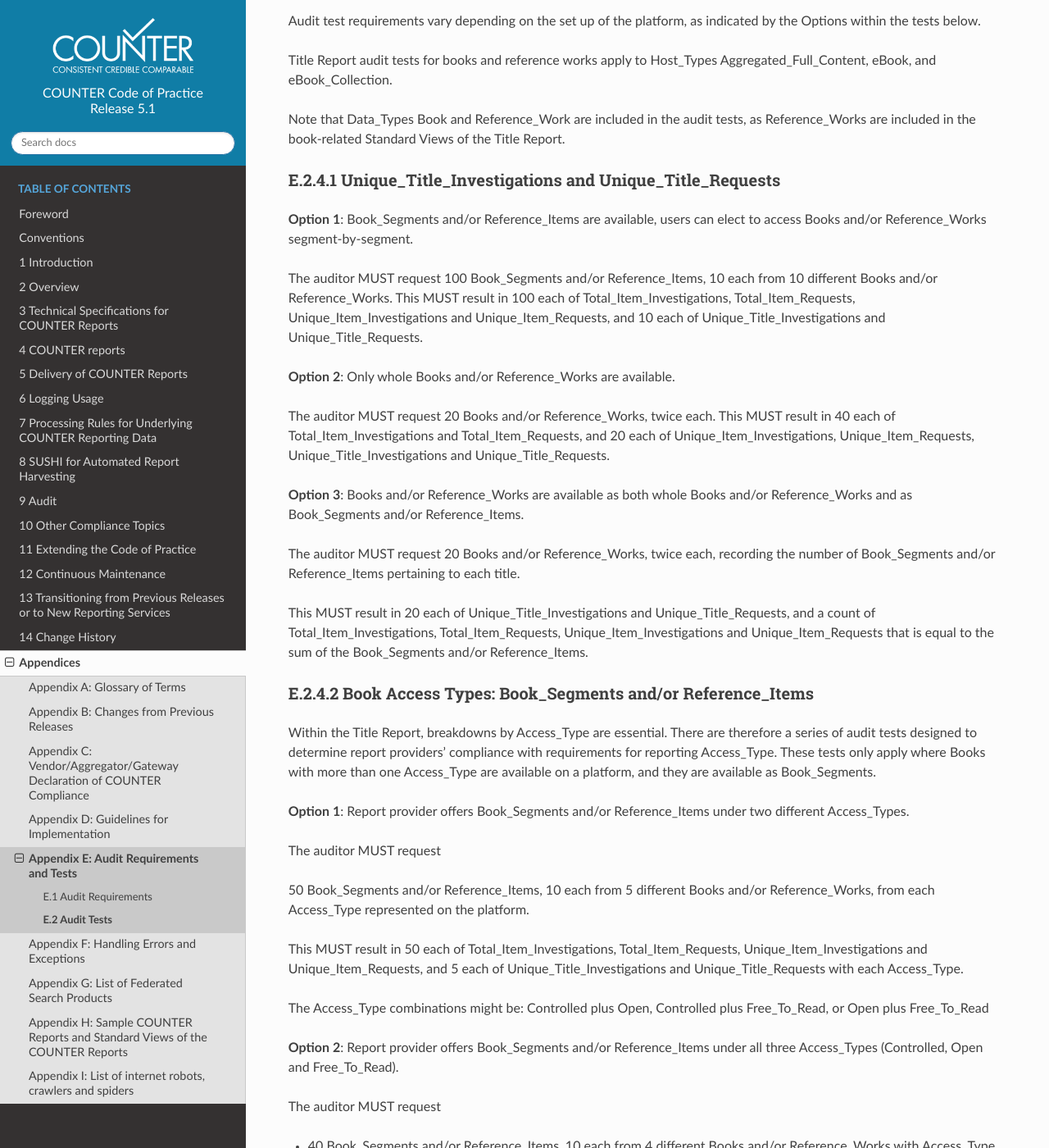
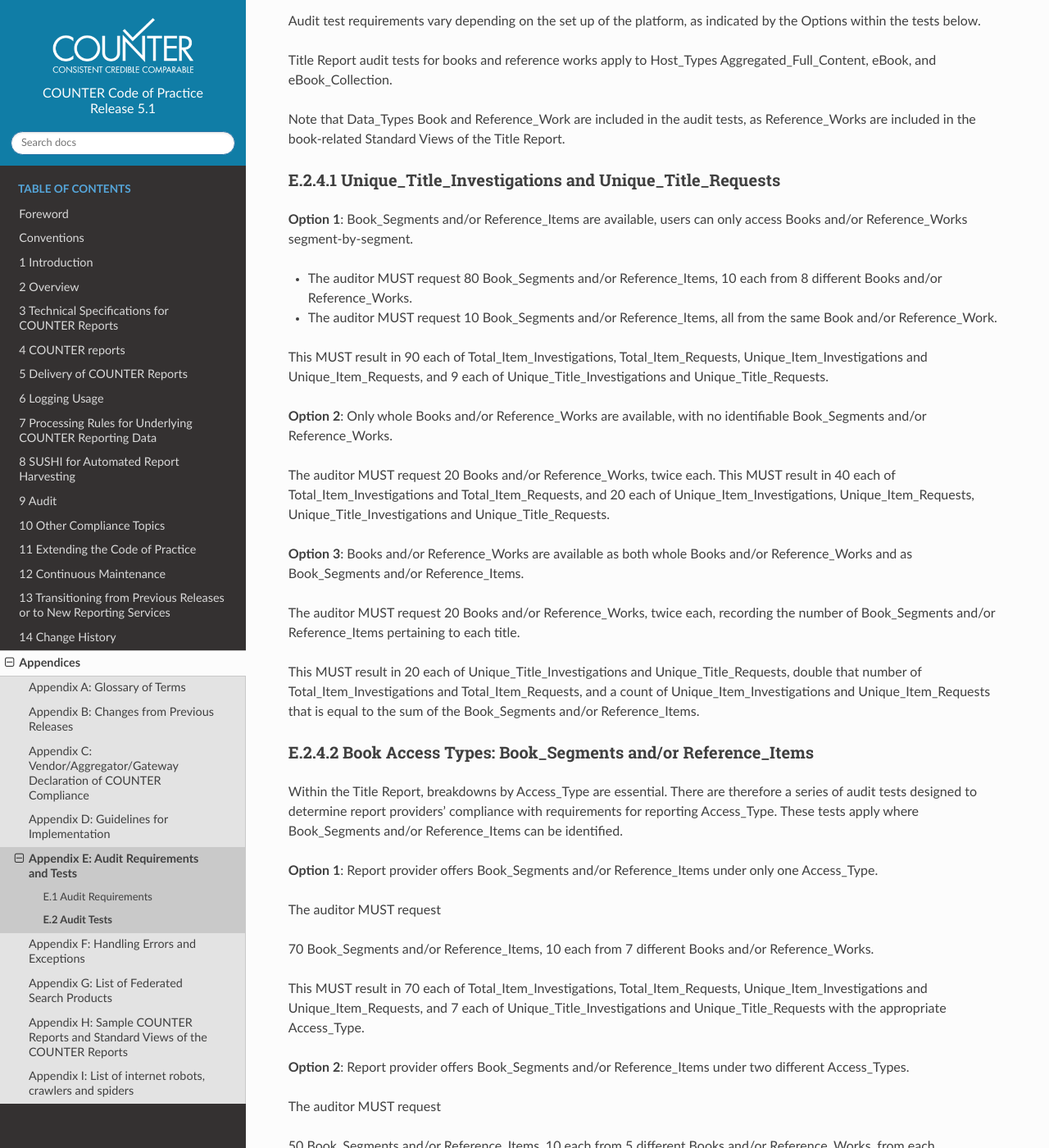
Before and after one commit to Project-Counter/cop5, a Sphinx documentation site: the page built from source/appendices/e-audit-requirements-and-tests/02-audit-tests.rst, in a window 1280 px wide and 1400 px high, scrolled down 4508 px. Shown: the whole window at 82% size. Built offline with Sphinx 7.4.7 and the Read the Docs theme 2.0.0, drawn with Linux system fonts in a browser that asks for light colours; some of the changed text lies outside the part shown.

Commit message:
Updated E per BO comments
Updated Appendix E to address second round of Bernd's review comments

```diff
--- a/source/appendices/e-audit-requirements-and-tests/02-audit-tests.rst
+++ b/source/appendices/e-audit-requirements-and-tests/02-audit-tests.rst
@@ -8,7 +8,7 @@
 E.2.1 Validation Tool
 """""""""""""""""""""
 
-Once reports are available for testing (i.e. up to 28 days after the end of the seeding month), auditors MUST run the COUNTER Reports and Standard Views of COUNTER Reports that are within the scope of the audit through the Validation Tool. This test must include all attributes content providers are required to support, including attributes that are included only if called for.
+Once reports are available for testing (i.e. up to 28 days after the end of the seeding month), auditors MUST run the COUNTER Reports and Standard Views of COUNTER Reports that are within the scope of the audit through the Validation Tool. This test must include all attributes report providers are required to support, including attributes that are included only if called for.
 
 Where report providers have elected to follow the pre-flight preparation step outlined in Section 9 of the Code of Practice, this audit test should not result in any errors.
 
@@ -77,7 +77,7 @@
 
 The auditor activity MUST result in 100 each of Total_Item_Investigations, Total_Item_Requests, Unique_Item_Investigations and Unique_Item_Requests, and 5 each of Unique_Title_Investigations and Unique_Title_Requests (1 per book and/or reference work).
 
-If a platform only delivers book and/or reference work content as a single download (i.e. without Book_Segments and/or Reference_Items), then each request SHOULD be for a separate book and/or reference work. In this case the auditor activity MUST result in 100 each of Total_Item_Investigations, Total_Item_Requests, Unique_Item_Investigations and Unique_Item_Requests, and 50 each of Unique_Title_Investigations and Unique_Title_Requests (1 per book and/or reference work).
+If a platform only delivers book and/or reference work content as a single download, and it is not possible to identify Book_Segments and/or Reference_Items, then each request MUST be for a separate book and/or reference work. In this case the auditor activity MUST result in 100 each of Total_Item_Investigations, Total_Item_Requests, Unique_Item_Investigations and Unique_Item_Requests, and 50 each of Unique_Title_Investigations and Unique_Title_Requests (1 per book and/or reference work).
 
 **Option 2**: Platforms that only include Data_Type=Book and/or Reference_Work.
 
@@ -87,11 +87,11 @@
 
 The auditor activity MUST result in 100 each of Total_Item_Investigations, Total_Item_Requests, Unique_Item_Investigations and Unique_Item_Requests, and 10 each of Unique_Title_Investigations and Unique_Title_Requests (1 per book and/or reference work).
 
-If a platform only delivers book and/or reference work content as a single download (i.e. without Book_Segments and/or Reference_Items), then each request SHOULD be for a separate book and/or reference work. In this case the auditor activity MUST result in 100 each of Total_Item_Investigations, Total_Item_Requests, Unique_Item_Investigations and Unique_Item_Requests, and 100 each of Unique_Title_Investigations and Unique_Title_Requests (1 per book and/or reference work).
+If a platform only delivers book and/or reference work content as a single download, and it is not possible to identify Book_Segments and/or Reference_Items, then each request MUST be for a separate book and/or reference work. In this case the auditor activity MUST result in 100 each of Total_Item_Investigations, Total_Item_Requests, Unique_Item_Investigations and Unique_Item_Requests, and 100 each of Unique_Title_Investigations and Unique_Title_Requests (1 per book and/or reference work).
 
 **Option 3**: Platforms that do not include content with Data_Type=Book and/or Reference_Work.
 
-The auditor MUST make a total of 100 requests against different items, resulting in 100 each of Total_Item_Investigations, Total_Item_Requests, Unique_Item_Investigations and Unique_Item_Requests. There should be 0 each of Unique_Title_Investigations and Unique_Title_Requests. Zero usage SHOULD NOT appear in COUNTER Reports.
+The auditor MUST make a total of 100 requests against different items, resulting in 100 each of Total_Item_Investigations, Total_Item_Requests, Unique_Item_Investigations and Unique_Item_Requests. There should be 0 each of Unique_Title_Investigations and Unique_Title_Requests. Zero usage MUST NOT appear in COUNTER Reports.
 
 
 E.2.3 Database Report Audit Tests
@@ -144,8 +144,8 @@
 Where a platform has fewer than 80 items, the auditor MUST make at least one request per item and testing should result in 80 each of Total_Item_Investigations and Total_Item_Requests, and the item-count of Unique_Item_Investigations and Unique_Item_Requests.
 
 
-E.2.3.3 Total_Item_Investigations and Unique_Item_Requests
-''''''''''''''''''''''''''''''''''''''''''''''''''''''''''
+E.2.3.3 Total_Item_Investigations and Unique_Item_Investigations
+''''''''''''''''''''''''''''''''''''''''''''''''''''''''''''''''
 
 This test is required when investigations can be reported independently of a request. If all investigations have a matching request, please apply to the COUNTER Project Director for an audit exception prior to the audit commencing.
 
@@ -170,11 +170,14 @@
 E.2.4.1 Unique_Title_Investigations and Unique_Title_Requests
 '''''''''''''''''''''''''''''''''''''''''''''''''''''''''''''
 
-**Option 1**: Book_Segments and/or Reference_Items are available, users can elect to access Books and/or Reference_Works segment-by-segment.
+**Option 1**: Book_Segments and/or Reference_Items are available, users can only access Books and/or Reference_Works segment-by-segment.
 
-The auditor MUST request 100 Book_Segments and/or Reference_Items, 10 each from 10 different Books and/or Reference_Works. This MUST result in 100 each of Total_Item_Investigations, Total_Item_Requests, Unique_Item_Investigations and Unique_Item_Requests, and 10 each of Unique_Title_Investigations and Unique_Title_Requests.
+* The auditor MUST request 80 Book_Segments and/or Reference_Items, 10 each from 8 different Books and/or Reference_Works.
+* The auditor MUST request 10 Book_Segments and/or Reference_Items, all from the same Book and/or Reference_Work.
 
-**Option 2**: Only whole Books and/or Reference_Works are available.
+This MUST result in 90 each of Total_Item_Investigations, Total_Item_Requests, Unique_Item_Investigations and Unique_Item_Requests, and 9 each of Unique_Title_Investigations and Unique_Title_Requests.
+
+**Option 2**: Only whole Books and/or Reference_Works are available, with no identifiable Book_Segments and/or Reference_Works.
 
 The auditor MUST request 20 Books and/or Reference_Works, twice each. This MUST result in 40 each of Total_Item_Investigations and Total_Item_Requests, and 20 each of Unique_Item_Investigations, Unique_Item_Requests, Unique_Title_Investigations and Unique_Title_Requests.
 
@@ -182,15 +185,23 @@
 
 The auditor MUST request 20 Books and/or Reference_Works, twice each, recording the number of Book_Segments and/or Reference_Items pertaining to each title.
 
-This MUST result in 20 each of Unique_Title_Investigations and Unique_Title_Requests, and a count of Total_Item_Investigations, Total_Item_Requests, Unique_Item_Investigations and Unique_Item_Requests that is equal to the sum of the Book_Segments and/or Reference_Items.
+This MUST result in 20 each of Unique_Title_Investigations and Unique_Title_Requests, double that number of Total_Item_Investigations and Total_Item_Requests, and a count of Unique_Item_Investigations and Unique_Item_Requests that is equal to the sum of the Book_Segments and/or Reference_Items.
 
 
 E.2.4.2 Book Access Types: Book_Segments and/or Reference_Items
 '''''''''''''''''''''''''''''''''''''''''''''''''''''''''''''''
 
-Within the Title Report, breakdowns by Access_Type are essential. There are therefore a series of audit tests designed to determine report providers’ compliance with requirements for reporting Access_Type. These tests only apply where Books with more than one Access_Type are available on a platform, and they are available as Book_Segments.
+Within the Title Report, breakdowns by Access_Type are essential. There are therefore a series of audit tests designed to determine report providers’ compliance with requirements for reporting Access_Type. These tests apply where Book_Segments and/or Reference_Items can be identified.
 
-**Option 1**: Report provider offers Book_Segments and/or Reference_Items under two different Access_Types.
+**Option 1**: Report provider offers Book_Segments and/or Reference_Items under only one Access_Type.
+
+The auditor MUST request
+
+70 Book_Segments and/or Reference_Items, 10 each from 7 different Books and/or Reference_Works.
+
+This MUST result in 70 each of Total_Item_Investigations, Total_Item_Requests, Unique_Item_Investigations and Unique_Item_Requests, and 7 each of Unique_Title_Investigations and Unique_Title_Requests with the appropriate Access_Type.
+
+**Option 2**: Report provider offers Book_Segments and/or Reference_Items under two different Access_Types.
 
 The auditor MUST request
 
@@ -210,31 +221,31 @@
 
 This MUST result in 40 each of Total_Item_Investigations, Total_Item_Requests, Unique_Item_Investigations and Unique_Item_Requests, and 4 each of Unique_Title_Investigations and Unique_Title_Requests with Access_Type Controlled; the same again for Access_Type Open; and 20 each of Total_Item_Investigations, Total_Item_Requests, Unique_Item_Investigations and Unique_Item_Requests, and 2 each of Unique_Title_Investigations and Unique_Title_Requests with Access_Type Free_To_Read.
 
-**Option 3**: Report provider offers Book_Segments and/or Reference_Items under only one Access_Type.
-
-The auditor MUST request
-
-70 Book_Segments and/or Reference_Items, 10 each from 7 different Books and/or Reference_Works.
-
-This MUST result in 70 each of Total_Item_Investigations, Total_Item_Requests, Unique_Item_Investigations and Unique_Item_Requests, and 7 each of Unique_Title_Investigations and Unique_Title_Requests with the appropriate Access_Type.
-
 
 E.2.4.3 Book Access Types: Whole Books and/or Reference_Works
 '''''''''''''''''''''''''''''''''''''''''''''''''''''''''''''
 
-Within the Title Report, breakdowns by Access_Type are essential. There are therefore a series of audit tests designed to determine report providers’ compliance with requirements for reporting Access_Type. These tests only apply where Books with more than one Access_Type are available on a platform, and they are only available without Book_Segments.
+Within the Title Report, breakdowns by Access_Type are essential. There are therefore a series of audit tests designed to determine report providers’ compliance with requirements for reporting Access_Type. These tests only apply where Books and/or Reference_Works are only available as single downloads (i.e. no Book_Segments and/or Reference_Items can be identified).
 
-**Option 1**: Report provider offers Books and/or Reference_Works, without Book_Segments and/or Reference_Items, under two different Access_Types.
+**Option 1**: Report provider offers Books and/or Reference_Works, without Book_Segments and/or Reference_Items, under only one Access_Type.
+
+The auditor MUST request 25 Books and/or Reference_Works with the appropriate Access_Type.
+
+This MUST result in 25 each of Total_Item_Investigations, Total_Item_Requests, Unique_Item_Investigations, Unique_Item_Requests, Unique_Title_Investigations and Unique_Title_Requests with the appropriate Access_Type.
+
+Where there are fewer than the required number of Books and/or Reference_Works, the auditor MUST test every item.
+
+**Option 2**: Report provider offers Books and/or Reference_Works, without Book_Segments and/or Reference_Items, under two different Access_Types.
 
 The auditor MUST request 25 Books and/or Reference_Works with each Access_Type.
 
 This MUST result in 25 each of Total_Item_Investigations, Total_Item_Requests, Unique_Item_Investigations, Unique_Item_Requests, Unique_Title_Investigations and Unique_Title_Requests with each Access_Type.
 
-Where there are fewer than the required number of Books and/or Reference_Works that are Controlled or Open, the auditor MUST test every item with that Access_Type.
+Where there are fewer than the required number of Books and/or Reference_Works under an Access_Type, the auditor MUST test every item with that Access_Type.
 
 The Access_Type combinations might be: Controlled plus Open, Controlled plus Free_To_Read, or Open plus Free_To_Read
 
-**Option 2**: Report provider offers Books and/or Reference_Works, without Book_Segments and/or Reference_Items, under all three Access_Types (Controlled, Open and Free_To_Read).
+**Option 3**: Report provider offers Books and/or Reference_Works, without Book_Segments and/or Reference_Items, under all three Access_Types (Controlled, Open and Free_To_Read).
 
 The auditor MUST request
 
@@ -245,14 +256,6 @@
 This MUST result in 20 each of Total_Item_Investigations, Total_Item_Requests, Unique_Item_Investigations, Unique_Item_Requests, Unique_Title_Investigations and Unique_Title_Requests with Access_Type Controlled; the same again for Access_Type Open; and 10 each of Total_Item_Investigations, Total_Item_Requests, Unique_Item_Investigations, Unique_Item_Requests, Unique_Title_Investigations and Unique_Title_Requests with Access_Type Free_To_Read.
 
 Where there are fewer than the required number of Books and/or Reference_Works that are Controlled, Open or Free_To_Read, the auditor MUST test every item with that Access_Type.
-
-**Option 3**: Report provider offers Books and/or Reference_Works, without Book_Segments and/or Reference_Items, under only one Access_Type.
-
-The auditor MUST request 25 Books and/or Reference_Works with the appropriate Access_Type.
-
-This MUST result in 25 each of Total_Item_Investigations, Total_Item_Requests, Unique_Item_Investigations, Unique_Item_Requests, Unique_Title_Investigations and Unique_Title_Requests with the appropriate Access_Type.
-
-Where there are fewer than the required number of Books and/or Reference_Works, the auditor MUST test every item.
 
 
 E.2.5 Title Report Audit Tests: Journals
@@ -270,9 +273,15 @@
 E.2.5.1 Journal Access Types
 ''''''''''''''''''''''''''''
 
-Within the Title Report, breakdowns by Access_Type are essential. There are therefore a series of audit tests designed to determine report providers’ compliance with requirements for reporting Access_Type. These tests only apply where Journals with more than one Access_Type are available on a platform.
+Within the Title Report, breakdowns by Access_Type are essential. There are therefore a series of audit tests designed to determine report providers’ compliance with requirements for reporting Access_Type.
 
-**Option 1**: Report provider offers journal articles under two Access_Types.
+**Option 1**: Report provider offers journal articles under just one Access_Type.
+
+The auditor MUST request 100 journal articles.
+
+This MUST result in 100 each of Total_Item_Investigations, Total_Item_Requests, Unique_Item_Investigations and Unique_Item_Requests with the appropriate Access_Type.
+
+**Option 2**: Report provider offers journal articles under two Access_Types.
 
 The auditor MUST request 50 journal articles with each Access_Type.
 
@@ -289,12 +298,6 @@
 * 20 journal articles with Access_Type Free_To_Read.
 
 This MUST result in 40 each of Total_Item_Investigations, Total_Item_Requests, Unique_Item_Investigations and Unique_Item_Requests with Access_Type Controlled; the same again for Access_Type Open; and 20 each of Total_Item_Investigations, Total_Item_Requests, Unique_Item_Investigations and Unique_Item_Requests with Access_Type Free_To_Read.
-
-**Option 3**: Report provider offers journal articles under just one Access_Type.
-
-The auditor MUST request 100 journal articles.
-
-This MUST result in 100 each of Total_Item_Investigations, Total_Item_Requests, Unique_Item_Investigations and Unique_Item_Requests with the appropriate Access_Type.
 
 
 E.2.5.2 Total_Item_Requests and Unique_Item_Requests
@@ -307,8 +310,8 @@
 Where a platform has fewer than 80 items, the auditor MUST make at least one request per item and testing should result in 80 each of Total_Item_Investigations and Total_Item_Requests, and the item-count of Unique_Item_Investigations and Unique_Item_Requests.
 
 
-E.2.5.3 Total_Item_Investigations and Unique_Item_Requests
-''''''''''''''''''''''''''''''''''''''''''''''''''''''''''
+E.2.5.3 Total_Item_Investigations and Unique_Item_Investigations
+''''''''''''''''''''''''''''''''''''''''''''''''''''''''''''''''
 
 This test is required when investigations can be reported independently of a request. If all investigations have a matching request, please apply to the COUNTER Project Director for an audit exception prior to the audit commencing.
 
@@ -340,7 +343,15 @@
 
 Note that because Components are optional for Release 5.1, they SHOULD be omitted from Item Report audit tests.
 
-E.2.6.1 Total_Item_Requests and Unique_Item_Requests
+E.2.6.1 Total_Item_Investigations and Unique_Item_Investigations
+''''''''''''''''''''''''''''''''''''''''''''''''''''''''''''''''
+
+The auditor MUST make a total of 100 investigations on 50 unique items representing the scope of the platform. That is, where a platform is made up of a mixture of content with Data_Types Audio, Patent and Report, the auditor should represent each of those Data_Types proportionately in the audit test.
+
+This MUST result in 100 Total_Item_Investigations and 50 Unique_Item_Investigations. The auditor MUST record the Data_Types for each item (e.g. Audio) and the resulting Item Report MUST reflect those records.
+
+
+E.2.6.2 Total_Item_Requests and Unique_Item_Requests
 ''''''''''''''''''''''''''''''''''''''''''''''''''''
 
 The auditor MUST make a total of 100 requests on 50 unique items representing the scope of the platform. That is, where a platform is made up of a mixture of content with Data_Types Audio, Patent and Report, the auditor should represent each of those Data_Types proportionately in the audit test.
```
Also changed, not shown: other parts of source/appendices/e-audit-requirements-and-tests/02-audit-tests.rst (+4 -4 lines).
